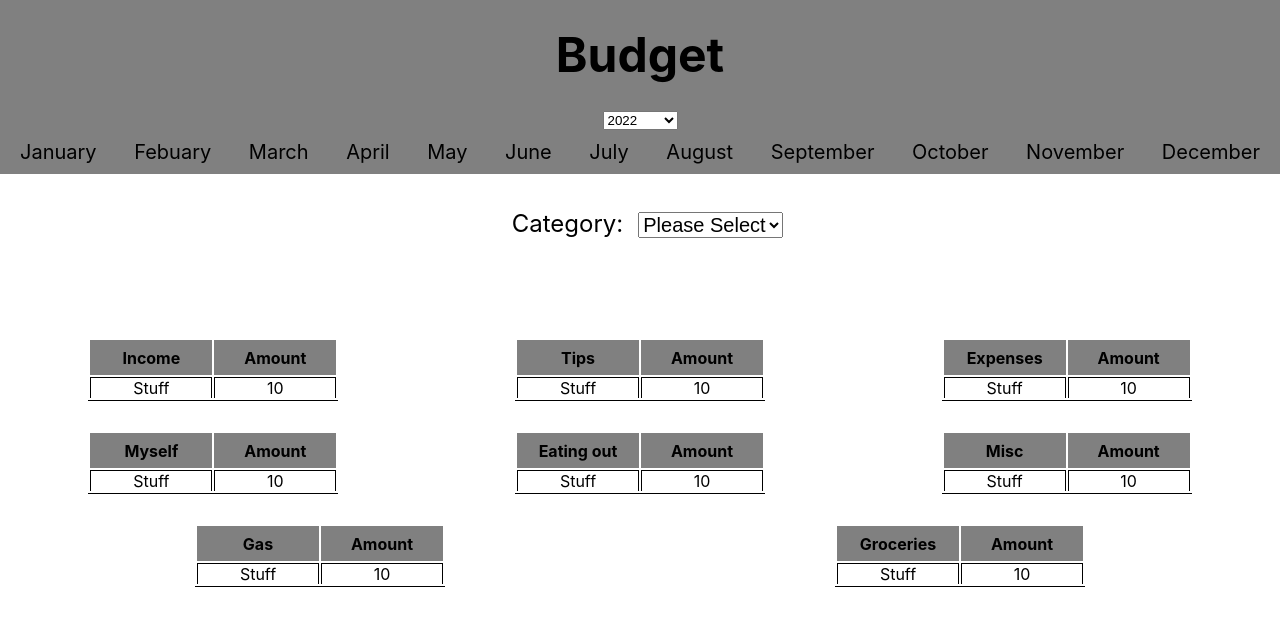
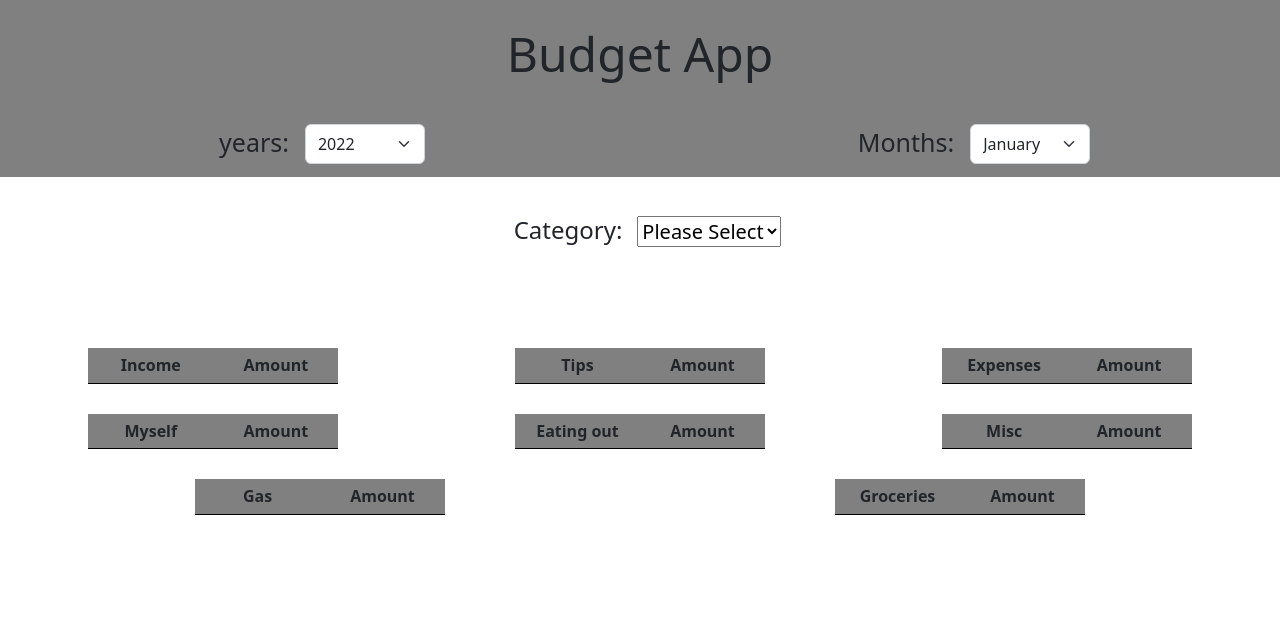
Before and after one commit to alittle1988/reactBudget1st, a React (Create React App) app: page / in a window 1280 px wide. Shown: the top 626 px of the page. Built offline with nearby package versions, Linux system fonts and the light colour scheme.

Commit message:
implemented bootstrap to header

```diff
--- a/package.json
+++ b/package.json
@@ -6,10 +6,12 @@
     "@testing-library/jest-dom": "^5.16.5",
     "@testing-library/react": "^13.4.0",
     "@testing-library/user-event": "^13.5.0",
+    "bootstrap": "^5.2.2",
     "clsx": "^1.2.1",
     "react": "^18.2.0",
+    "react-bootstrap": "^2.6.0",
     "react-dom": "^18.2.0",
-    "react-scripts": "5.0.1",
+    "react-scripts": "^2.1.3",
     "web-vitals": "^2.1.4"
   },
   "scripts": {
--- a/src/App.css
+++ b/src/App.css
@@ -68,33 +68,9 @@ html {
 
 }
 
-.yearDropdown {
-  width: 75px;
-}
-
-.ul-header {
+.headerCol {
   display: flex;
-  justify-content:space-between;
-  padding: 10px 10px;
-  font-size: 1.25rem;
-  margin: 0;
-
-}
-
-.ul-header li {
-  padding: 0 10px;
-  list-style-type: none;
-
-}
-
-.link {
-  text-decoration: none;
-  color: black;
-}
-
-.link:hover {
-  text-decoration: underline;
-  color: white;
+  justify-content: center;
 }
 
 /* Category Section */
@@ -132,7 +108,7 @@ html {
   padding-right:  10px;
 }
 
-.submitButton {
+/*.submitButton {
   border-radius: 15px;
   width: 75px;
 
@@ -141,7 +117,7 @@ html {
   cursor: pointer;
   background-color: blue;
   color: white;
-}
+}*/
 
 /* Table Section*/
 
--- a/src/App.js
+++ b/src/App.js
@@ -1,8 +1,8 @@
-import { useState } from 'react';
+import React, { useState } from 'react';
+import 'bootstrap/dist/css/bootstrap.min.css';
 import './App.css';
 import Header from "./Header.js";
 import CategoryDrop from "./CategoryDrop.js";
-import CategorysInput from "./CategorysInput.js";
 import Tables from "./Tables.js";
 
 
--- a/src/Button.js
+++ b/src/Button.js
@@ -12,7 +12,7 @@ function Button(props) {
     let {className, children, ...rest} = props
     const classes = clsx("submitButton", className)
     return (
-        <button onClick={handleSubmitClick} className={classes} {...rest}>{children}</button>
+        <button onClick={handleSubmitClick}  className={classes} {...rest}>{children}</button>
     )
 }
 
--- a/src/CategoryDrop.js
+++ b/src/CategoryDrop.js
@@ -1,11 +1,12 @@
-import React  from "react";
+import React, {useState}  from "react";
 import CategorysInput from "./CategorysInput";
-import { useState } from "react";
+
 
 const Categorys = ["Income", "Tips", "Expenses", "Myself", "Eating Out", "Misc", "Gas", "Groceries"]
 
 function CategoryDrop() {
     const [category, setCategory] = useState("");
+    const [incomeTable, setIncomeTable] = useState(<tr><td>stuff</td><td>5</td></tr>)
 
 
     let element =
@@ -24,7 +25,7 @@ function CategoryDrop() {
             return (
                 <>
                 {element}
-                <CategorysInput label={category[0].toUpperCase() + category.substring(1) + ":"} />
+                <CategorysInput label={category[0].toUpperCase() + category.substring(1) + ":"}></CategorysInput>
                 </>
             )
             break;
--- a/src/CategorysInput.js
+++ b/src/CategorysInput.js
@@ -1,12 +1,30 @@
 import React, {useState} from "react";
-import Button from "./Button.js";
-import CategoryDrop from "./CategoryDrop.js";
+//import Button from "./Button.js";
+import { Button, Form, Container, Row, Col } from 'react-bootstrap';
+
+
 
 
 function CategorysInput(props) {
     const {label,} = props
 
     let element =
+        <Container  >
+                <Row className="justify-content-center">
+                    <Form>
+                        <Form.Group>
+                            <Form.Label>{label}</Form.Label>
+                            <Form.Control type="text" placeholder="Things" style={{width:150}}></Form.Control>
+                        </Form.Group>
+                        <Form.Group>
+                            <Form.Label>Amount:</Form.Label>
+                            <Form.Control type="text" placeholder="$0.00" style={{width:150}}></Form.Control>
+                        </Form.Group>
+                    </Form>
+                </Row>
+        </Container>
+
+    /*let element =
     <div className="inputContainer">
         <form action="#">
             <div className="inputSec">
@@ -21,7 +39,7 @@ function CategorysInput(props) {
 
         </form>
         <Button>Submit</Button>
-    </div>;
+    </div>;*/
 
 
 
--- a/src/Header.js
+++ b/src/Header.js
@@ -1,64 +1,37 @@
 import React from "react";
-
+import { Form, Col, Row } from "react-bootstrap";
 function handleYearChange() {
     alert("super duper gang");
 }
+
+const years = [2022, 2023, 2024, 2025, 2026, 2027, 2028, 2029, 2030];
+const months= ["January", "Febuary", "March", "April", "May", "June", "July", "August", "September", "October", "November", "December" ]
 
 
 function Header() {
     return (
         <div className="header">
-            <h1>Budget</h1>
-            <select onChange={handleYearChange} className="yearDropdown">
-                <option className="year">2022</option>
-                <option className="year">2023</option>
-                <option className="year">2024</option>
-                <option className="year">2025</option>
-                <option className="year">2026</option>
-                <option className="year">2027</option>
-                <option className="year">2028</option>
-                <option className="year">2029</option>
-                <option className="year">2030</option>
-                <option className="year">2031</option>
-            </select>
-            <ul className="ul-header">
-                <li>
-                    <a href="#" className="link">January</a>
-                </li>
-                <li>
-                    <a href="#" className="link">Febuary</a>
-                </li>
-                <li>
-                    <a href="#" className="link">March</a>
-                </li>
-                <li>
-                    <a href="#" className="link">April</a>
-                </li>
-                <li>
-                    <a href="#" className="link">May</a>
-                </li>
-                <li>
-                    <a href="#" className="link">June</a>
-                </li>
-                <li>
-                    <a href="#" className="link">July</a>
-                </li>
-                <li>
-                    <a href="#" className="link">August</a>
-                </li>
-                <li>
-                    <a href="#" className="link">September</a>
-                </li>
-                <li>
-                    <a href="#" className="link">October</a>
-                </li>
-                <li>
-                    <a href="#" className="link">November</a>
-                </li>
-                <li>
-                    <a href="#" className="link">December</a>
-                </li>
-            </ul>
+            <h1>Budget App</h1>
+
+            <Row className="headerRow">
+                <Col className="headerCol">
+                    <Form style={{display:"flex"}} className="my-2">
+                        <Form.Label style={{fontSize:25}} className="mx-3">years: </Form.Label>
+                        <Form.Select onChange={handleYearChange} style={{width:120, height:40}}>
+                            { years.map((year) => <option value={year}>{year}</option>)}
+                        </Form.Select>
+                    </Form>
+                </Col>
+                <Col className="headerCol">
+                    <Form style={{display:"flex"}} className="my-2">
+                        <Form.Label style={{fontSize:25}} className="mx-3">Months:</Form.Label>
+                        <Form.Select onChange={handleYearChange}  style={{width:120, height:40}}>
+                            { months.map(month => <option value={month}>{month}</option>)}
+                        </Form.Select>
+                    </Form>
+                </Col>
+            </Row>
+
         </div>
     )
 }
--- a/src/Tables.js
+++ b/src/Tables.js
@@ -12,10 +12,7 @@ function Tables(props) {
                 <th>{title}</th>
                 <th>Amount</th>
             </tr>
-            <tr>
-                <td>Stuff</td>
-                <td>10</td>
-            </tr>
+
 
         </table>
 
```
Also changed, not shown: 1 other file (tests, documents, lock files or other folders).
